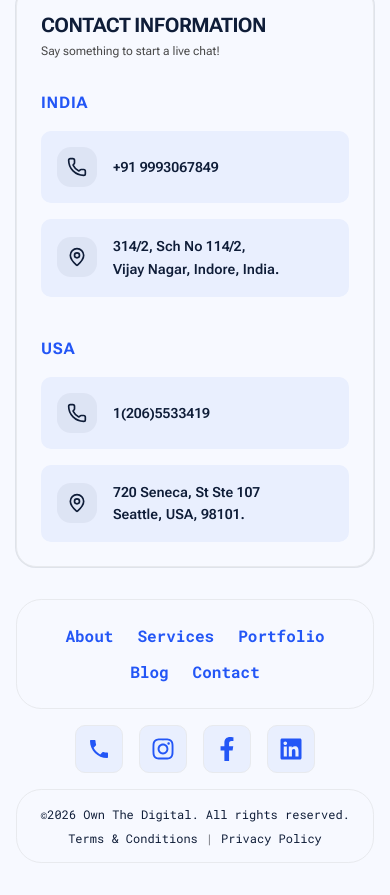
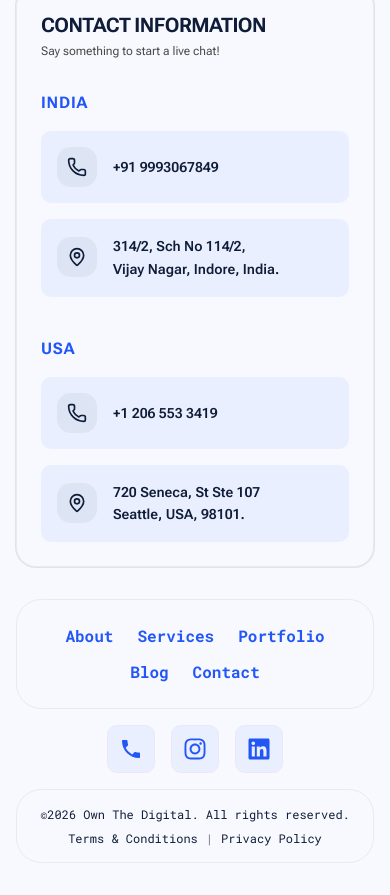
Before and after one commit to ksakhare-bi/OwnTheDigital, a Next.js app in the folder website/: page /contact in a window 390 px wide. Shown: the part 881-1776 px from the top of the page. Built offline with nearby package versions, Linux system fonts and the light colour scheme.

Commit message:
update: changed the phone number & email & removed the FB from the website.

```diff
--- a/website/src/components/about/about-content.tsx
+++ b/website/src/components/about/about-content.tsx
@@ -1,6 +1,6 @@
 import Image from "next/image";
 import Link from "next/link";
-import { FaInstagram, FaFacebookF } from "react-icons/fa";
+import { FaInstagram } from "react-icons/fa";
 import { FaLinkedin } from "react-icons/fa6";
 
 import { SectionTitle } from "@/components/home/section-title";
@@ -16,7 +16,6 @@ import { cn } from "@/lib/utils";
 
 const teamSocials = [
   { label: "LinkedIn", icon: "/images/home/social-linkedin.svg" },
-  { label: "Facebook", icon: "/images/home/social-facebook.svg" },
   { label: "Instagram", icon: "/images/home/social-instagram.svg" },
 ];
 
@@ -145,9 +144,7 @@ function TeamSection() {
                     if (social.label === "LinkedIn") {
                       IconComponent = FaLinkedin;
                       iconColorClass = "text-primary";
-                    } else if (social.label === "Facebook") {
-                      IconComponent = FaFacebookF;
-                      iconColorClass = "text-primary";
+
                     } else if (social.label === "Instagram") {
                       IconComponent = FaInstagram;
                       iconColorClass = "text-primary";
--- a/website/src/components/contact/contact-content.tsx
+++ b/website/src/components/contact/contact-content.tsx
@@ -243,7 +243,7 @@ export function ContactContent() {
                   href="tel:+12065533419"
                   className="text-sm sm:text-base font-semibold text-navy hover:underline"
                 >
-                  1(206)5533419
+                  +1 206 553 3419
                 </Link>
               </div>
 
--- a/website/src/components/layout/site-footer.tsx
+++ b/website/src/components/layout/site-footer.tsx
@@ -1,6 +1,6 @@
 import Image from "next/image";
 import Link from "next/link";
-import { FaInstagram, FaFacebookF } from "react-icons/fa";
+import { FaInstagram } from "react-icons/fa";
 import { FaLinkedin } from "react-icons/fa6";
 import { MdLocalPhone } from "react-icons/md";
 
@@ -10,22 +10,17 @@ import { footerNav } from "@/content/navigation";
 const socialLinks = [
   {
     label: "Phone",
-    href: "#",
+    href: "tel:+919993067849",
     icon: "/images/social/social-phone.svg",
   },
   {
     label: "Instagram",
-    href: "#",
+    href: "https://www.instagram.com/ownthedigital/",
     icon: "/images/social/social-instagram.svg",
   },
   {
-    label: "Facebook",
-    href: "#",
-    icon: "/images/social/social-facebook.svg",
-  },
-  {
     label: "LinkedIn",
-    href: "#",
+    href: "https://www.linkedin.com/company/own-the-digital",
     icon: "/images/social/social-linkedin.svg",
   },
 ] as const;
@@ -43,9 +38,6 @@ function SocialRow({ className }: { className?: string }) {
         } else if (social.label === "Instagram") {
           IconComponent = FaInstagram;
           iconColorClass = "text-primary";
-        } else if (social.label === "Facebook") {
-          IconComponent = FaFacebookF;
-          iconColorClass = "text-primary";
         } else if (social.label === "Phone") {
           IconComponent = MdLocalPhone;
           iconColorClass = "text-primary";
@@ -56,6 +48,8 @@ function SocialRow({ className }: { className?: string }) {
             key={social.label}
             href={social.href}
             aria-label={social.label}
+            target={social.label === "Phone" ? "_self" : "_blank"}
+            rel="noopener noreferrer"
             className={cn(
               "flex size-12 items-center justify-center rounded-[10px] border border-border bg-surface-tint transition hover:border-primary lg:size-16 sm:bg-background",
               iconColorClass,
--- a/website/src/services/email.service.ts
+++ b/website/src/services/email.service.ts
@@ -131,7 +131,7 @@ export async function sendContactEmails(
                   🇮🇳 <strong>India:</strong> <a href="tel:+919993067849" style="color: #2563eb; text-decoration: none;">+91 9993067849</a>
                 </p>
                 <p style="margin: 0 0 4px 0; font-size: 13px; color: #475569;">
-                  🇺🇸 <strong>USA:</strong> <a href="tel:+12065533419" style="color: #2563eb; text-decoration: none;">+1 (206) 553-3419</a>
+                  🇺🇸 <strong>USA:</strong> <a href="tel:+12065533419" style="color: #2563eb; text-decoration: none;">+1 206 553 3419</a>
                 </p>
                 <p style="margin: 0; font-size: 13px; color: #475569;">
                   ✉️ <strong>Email:</strong> <a href="mailto:dev.ownthedigital@gmail.com" style="color: #2563eb; text-decoration: none;">dev.ownthedigital@gmail.com</a>
@@ -174,7 +174,7 @@ ${contact.phone ? `- Phone: ${contact.phone}` : ""}
 
 Need immediate assistance?
 - India: +91 9993067849
-- USA: +1 (206) 553-3419
+- USA: +1 206 553 3419
 - Email: dev.ownthedigital@gmail.com
 
 Warm regards,
```
